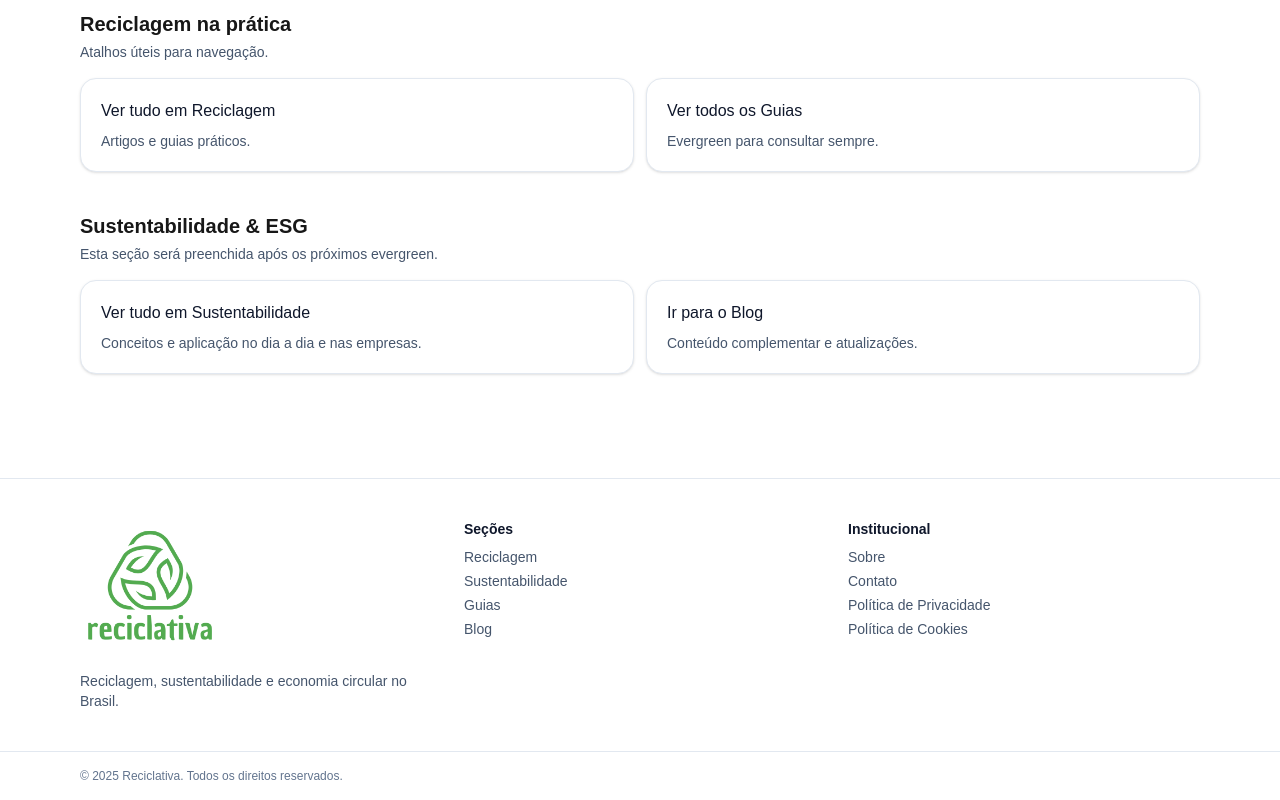
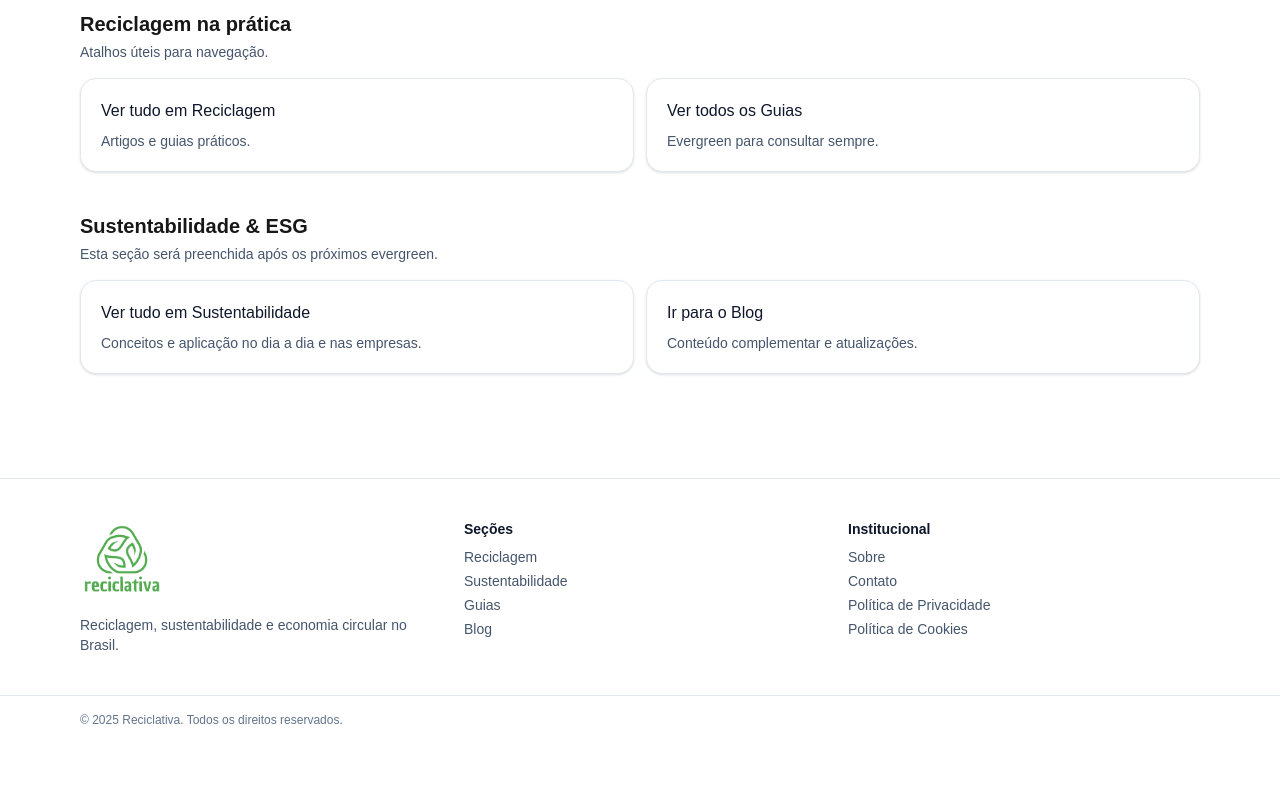
Before and after one commit to aieduardopompeu/reciclativa-portal, a Next.js app: page / in a window 1280 px wide. Shown: the part 779-1579 px from the top of the page. After the commit the page ends 1523 px from the top, so only its background shows below. Built offline with nearby package versions, Linux system fonts and the light colour scheme.

Commit message:
feat(ui): usar logo no footer

```diff
--- a/src/components/layout/Footer.tsx
+++ b/src/components/layout/Footer.tsx
@@ -6,7 +6,7 @@ export function Footer() {
     <footer className="mt-16 border-t border-slate-200 bg-white">
       <div className="mx-auto grid max-w-6xl gap-8 px-4 py-10 md:grid-cols-3">
         <div className="space-y-3">
-          <Image src="/logo.png" alt="Reciclativa" width={140} height={36} />
+          <Image src="/logo.png" alt="Reciclativa" width={84} height={22} />
           <p className="text-sm text-slate-600">
             Reciclagem, sustentabilidade e economia circular no Brasil.
           </p>
```
